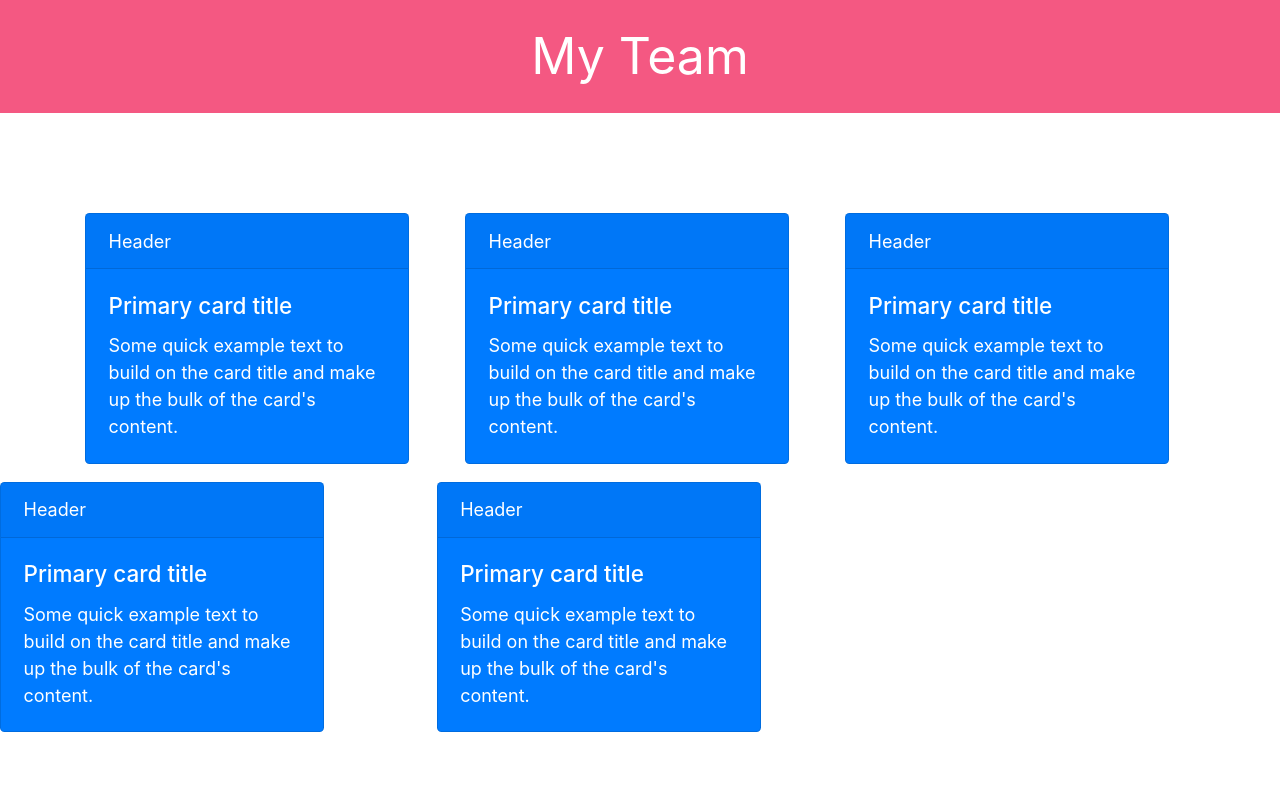
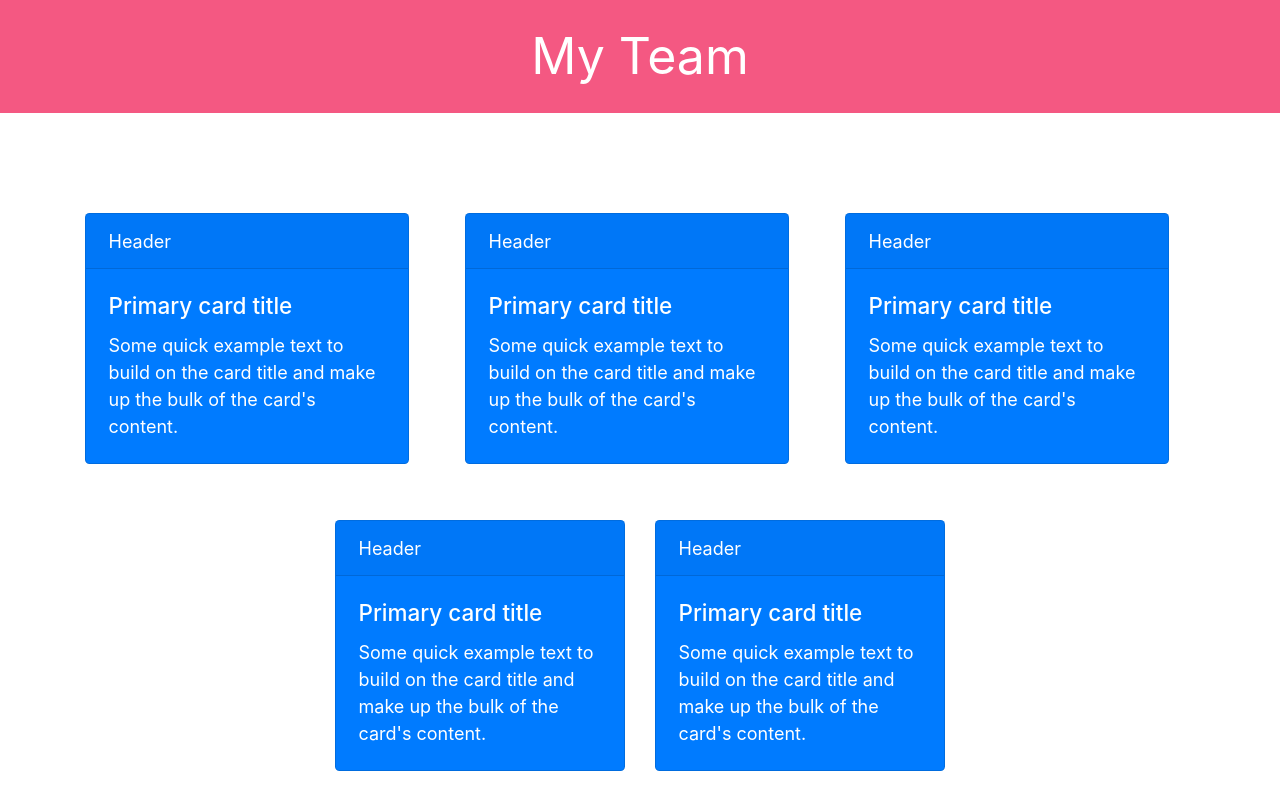
Before and after one commit to Mariah217/team-profile-generator, a website: page index.html in a window 1280 px wide. Drawn offline with nearby package versions, Linux system fonts and the light colour scheme.

Commit message:
aligned cards with bootstrap in index.html and used some custom css

```diff
--- a/index.html
+++ b/index.html
@@ -42,8 +42,8 @@
         </div>
       </div>
     </div>
-    <div class="row">
-        <div class="col-sm-4 col-md-4 col-lg-4">
+    <div class="row2" id="row2">
+        <div class="col-sm-3 col-md-3 col-lg-3">
             <div class="card text-white bg-primary mb-3" style="max-width: 18rem;">
                 <div class="card-header">Header</div>
                 <div class="card-body">
@@ -52,7 +52,7 @@
                 </div>
               </div>
           </div>
-          <div class="col-sm-4 col-md-4 col-lg-4">
+          <div class="col-sm-3 col-md-3 col-lg-3">
             <div class="card text-white bg-primary mb-3" style="max-width: 18rem;">
                 <div class="card-header">Header</div>
                 <div class="card-body">
--- a/style.css
+++ b/style.css
@@ -11,3 +11,9 @@ header{
     margin-bottom: 100px;
     padding: 1.5%;
 }
+
+.row2 {
+    display: flex;
+    justify-content: center;
+    margin-top: 3%;
+}
```
